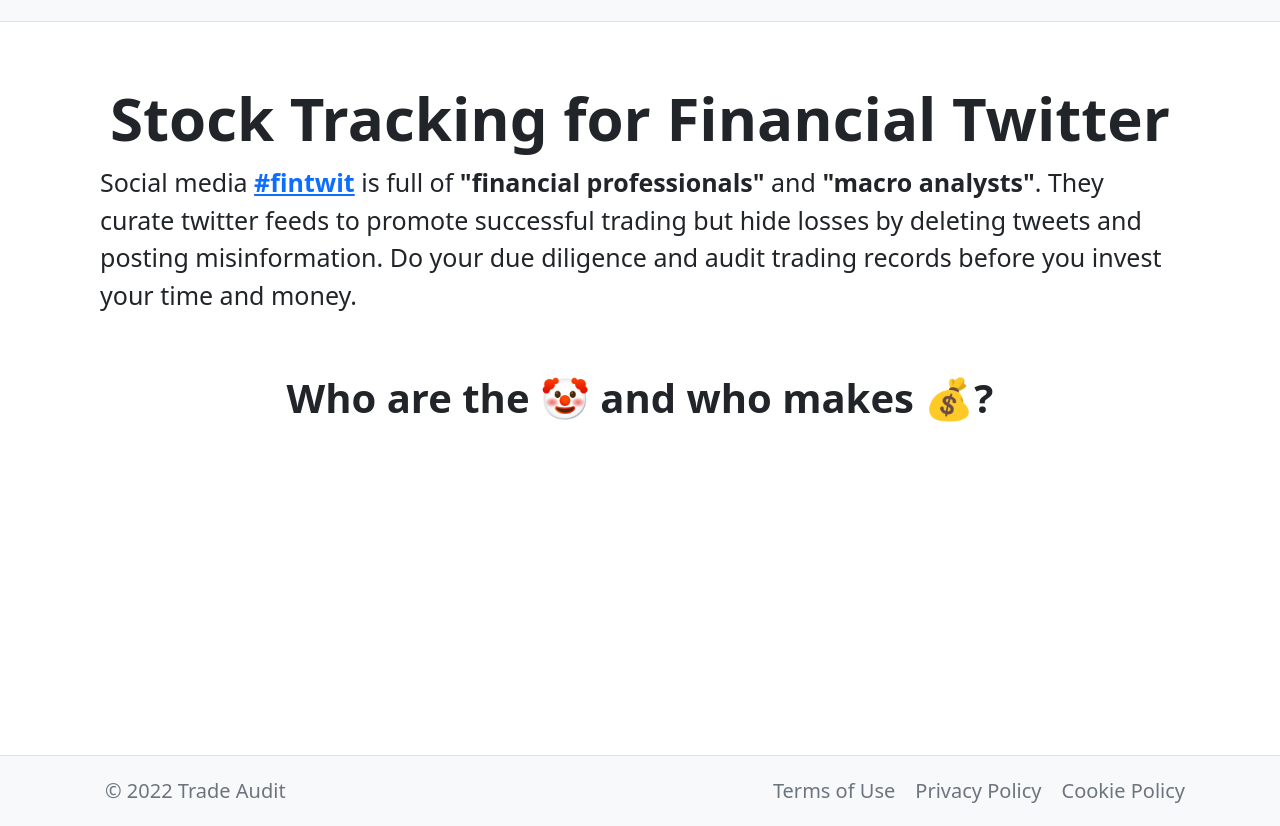
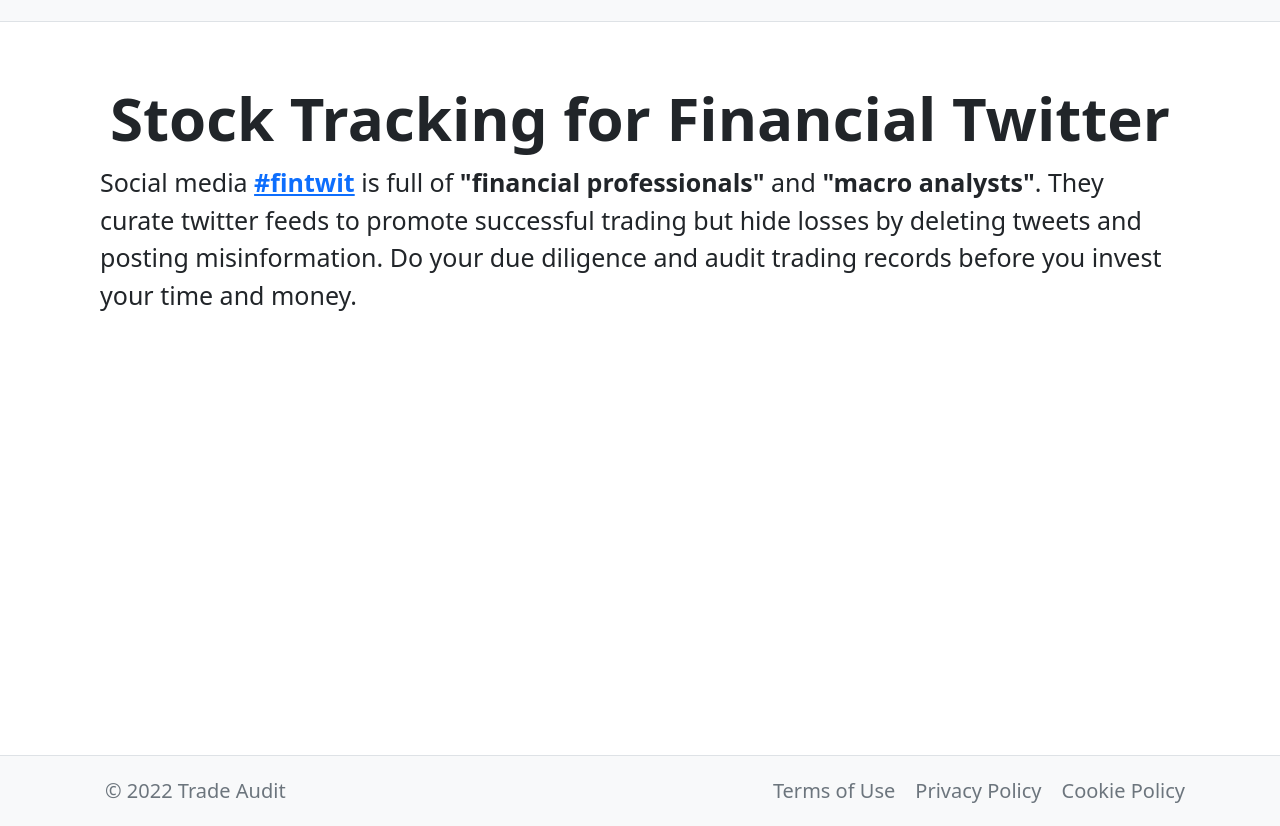
Before and after one commit to stevenrskelton/tradeaudit.app, a Jekyll site: the page built from index.html, in a window 1280 px wide, cut to the strip 74-900 px from the top of the page. Built offline with Jekyll 4.4.1, drawn with Linux system fonts in a browser that asks for light colours; some of the changed lines change nothing that is shown.

Commit message:
Update index.html

```diff
--- a/index.html
+++ b/index.html
@@ -16,8 +16,6 @@
   They curate twitter feeds to promote successful trading but hide losses by deleting tweets and posting misinformation.
   Do your due diligence and audit trading records before you invest your time and money.
 </span>
-
-<h2 class="display-12 mt-5 mb-3 fw-bold text-center">Who are the 🤡 and who makes 💰?</h2>
 
 <script type="module">
 import {LitElement, html, svg, css} from 'https://cdn.jsdelivr.net/gh/lit/dist@2/core/lit-core.min.js';
@@ -163,12 +161,14 @@
   static properties = {
       stocks: { type: Array, state: true },
       selectedStockSymbol: { type: String, state: true },
+      isTop: { type: Boolean, state: true },
       usersummaries: { type: Array, state: true, attribute: false },
   };
 
   constructor() {
     super();
     this.stocks = [];
+    this.isTop = true;
 
     var url = 'https://api.tradeaudit.app/web/stocks/top';
 
@@ -189,6 +189,18 @@
     return html`
        <link href="https://cdn.jsdelivr.net/npm/bootstrap@5.2.1/dist/css/bootstrap.min.css" rel="stylesheet"
   integrity="sha384-iYQeCzEYFbKjA/T2uDLTpkwGzCiq6soy8tYaI1GyVh/UjpbCx/TYkiZhlZB6+fzT" crossorigin="anonymous">
+        <div class="input-group mb-3" role="group" aria-label="User Sort" style="margin:auto;justify-content:center;">
+            <button
+                @click=${() => this.toggleSort(true)}
+                class="btn btn-outline-secondary ${this.isTop ? 'active' : ''}" type="button"
+                title="Top Users" data-bs-toggle="tooltip" data-bs-placement="top"
+            >💰 Top Users</button>
+            <button
+                @click=${() => this.toggleSort(false)}
+                class="btn btn-outline-secondary ${this.isTop ? '' : 'active'}" type="button"
+                title="Bottom Users" data-bs-toggle="tooltip" data-bs-placement="top"
+            >🤡 Bottom Users</button>
+        </div>
         <div class="input-group mb-3" role="group" aria-label="Stocks" style="margin:auto;justify-content:center;">
             ${this.stocks.map(
               (item) => html`
@@ -205,14 +217,26 @@
     `;
   }
 
+  toggleSort(isTop) {
+    if(this.isTop != isTop){
+      this.isTop = isTop;
+      fetchUserSummaries();
+    }
+  }
+
   toggleSelected(stockSymbol) {
     if(this.selectedStockSymbol == stockSymbol){
       this.selectedStockSymbol = null;
     }else{
       this.selectedStockSymbol = stockSymbol;
     }
-    var url = 'https://api.tradeaudit.app/web/users/top';
+    fetchUserSummaries();
+  }
+
+  fetchUserSummaries(){
     const self = this;
+
+    var url = 'https://api.tradeaudit.app/web/users/' + (this.isTop ? 'top' : 'bottom');
 
     // Making our request
     fetch(url, { method: 'GET' })
```
